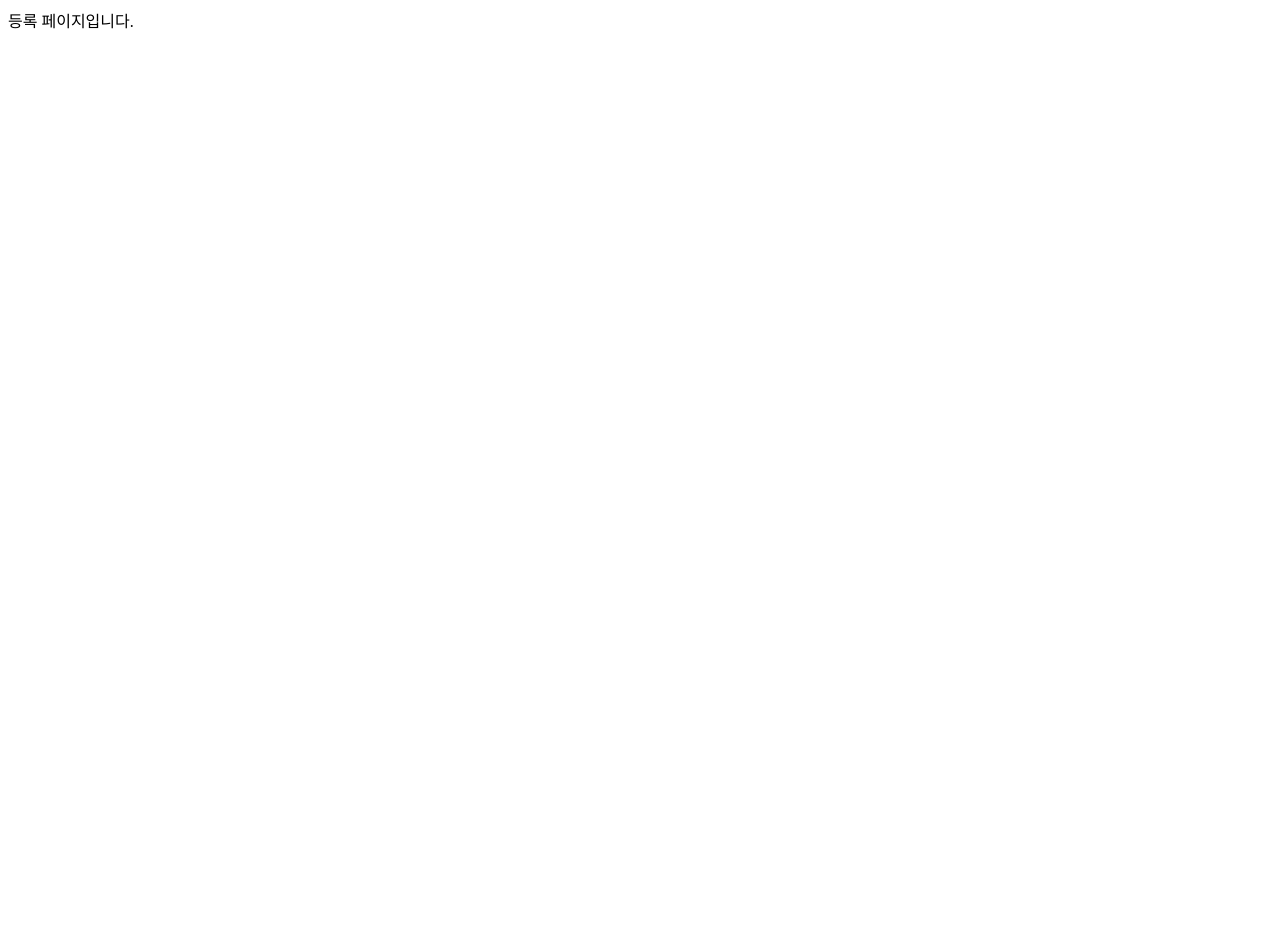
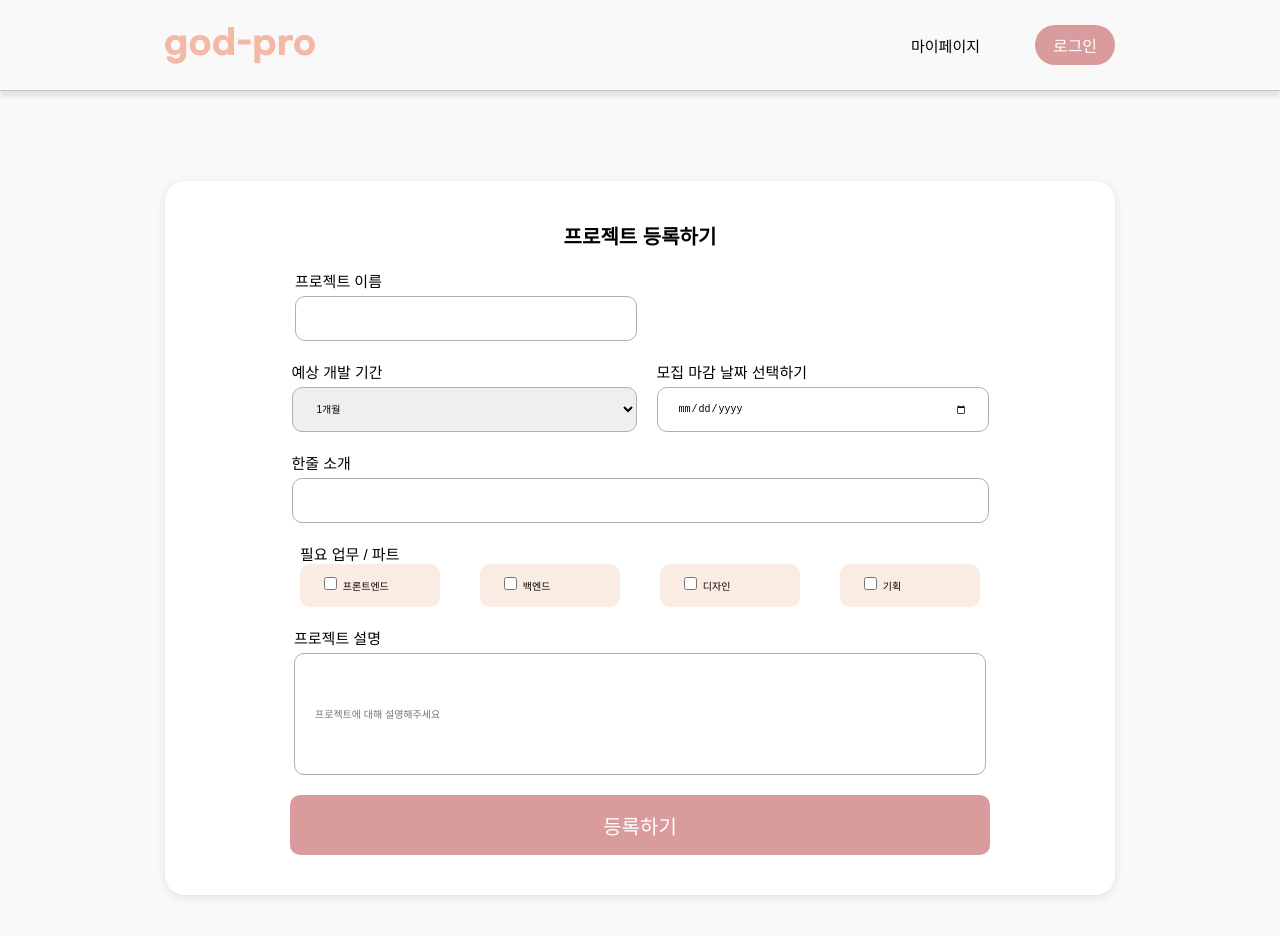
Before and after one commit to jogpfls/GodPro_WEB, a React (Vite) app in the folder god_pro/: page /detailpage/register in a window 1280 px wide. Shown: the top 936 px of the page. Before the commit the page ends 800 px from the top, so only its background shows below. Built offline with nearby package versions, Linux system fonts and the light colour scheme.

Commit message:
feat: 등록 페이지 퍼블리싱

```diff
--- a/god_pro/src/App.jsx
+++ b/god_pro/src/App.jsx
@@ -22,7 +22,7 @@ function App() {
             <Route path="/login" element={<Login />} />
             <Route path="/detailpage/lookup" element={<Lookup />} />
             <Route path="/detailpage/modify" element={<Modify />} />
-            <Route path="/detailpage/Register" element={<Register />} />
+            <Route path="/detailpage/register" element={<Register />} />
             <Route path="/mypage/button2" element={<Button2 />} />
             <Route path="/mypage/modify2" element={<Modify2 />} />
             <Route path="/mypage/profile" element={<Profile />} />
--- /dev/null
+++ b/god_pro/src/pages/DetailPage/Register.css
@@ -0,0 +1,124 @@
+body {
+	font-family: Arial, sans-serif;
+	margin: 0;
+	padding: 0;
+	background-color: #f9f9f9;
+  }
+
+  .entire_wrapper {
+	display: flex;
+	flex-direction: column;
+	align-items: center; /* 가운데 정렬 */
+	gap: 10px;
+  }
+
+  .main_wrapper {
+	width: 950px;
+	align-items: center;
+	font-size: 15px;
+	display: flex;
+	flex-direction: column; /* 세로 방향으로 정렬 */
+	/* padding: 20px; */
+	background-color: #fff;
+	border-radius: 8px;
+	box-shadow: 0 2px 10px rgba(0, 0, 0, 0.1);
+	margin-top: 80px; /* Header와의 간격 */
+	gap: 20px;
+	padding: 40px 0;
+	border-radius: 20px;
+	margin-bottom: 100px;
+  }
+
+  .page_name {
+	margin_top : 10px;
+	font-size: 20px;
+	font-weight: bold;
+  }
+
+  .part_select_wrapper {
+	display: flex;
+	flex-direction: row;
+	gap: 40px;
+  }
+
+  .name_input {
+	cursor: pointer;
+	width: 300px;
+	height: 23px;
+	border: solid 1px #B0B0B0;
+	border-radius: 10px;
+	padding: 10px 20px;
+	font-size: 10px;
+	white-space: nowrap;
+	margin-top: 5px;
+  }
+
+  .month_select {
+	cursor: pointer;
+	width: 345px;
+	height: 45px;
+	border: solid 1px #B0B0B0;
+	border-radius: 10px;
+	padding: 10px 20px;
+	font-size: 10px;
+	white-space: nowrap;
+	margin-top: 5px;
+  }
+
+  .date_input {
+	cursor: pointer;
+	width: 290px;
+	height: 23px;
+	border: solid 1px #B0B0B0;
+	border-radius: 10px;
+	padding: 10px 20px;
+	font-size: 10px;
+	white-space: nowrap;
+	margin-top: 5px;
+  }
+
+  .introduce_input {
+	cursor: pointer;
+	width: 655px;
+	height: 23px;
+	border: solid 1px #B0B0B0;
+	border-radius: 10px;
+	padding: 10px 20px;
+	font-size: 10px;
+	white-space: pre-wrap;
+	margin-top: 5px;
+  }
+
+  .part_select {
+	cursor: pointer;
+	width: 100px;
+	height: 23px;
+	border: none;
+	border-radius: 10px;
+	padding: 10px 20px;
+	font-size: 10px;
+	white-space: nowrap;
+	background-color: #FAECE2;
+  }
+
+  .datail_input {
+	cursor: pointer;
+	width: 650px;
+	height: 100px;
+	border: solid 1px #B0B0B0;
+	border-radius: 10px;
+	padding: 10px 20px;
+	font-size: 10px;
+	white-space: pre-wrap;
+	margin-top: 5px;
+  }
+
+  .date_wrapper {
+	display:flex;
+	flex-direction: row;
+	gap: 20px;
+  }
+
+  .name_input_wrapper{
+	width: 690px;
+  }
--- a/god_pro/src/pages/DetailPage/Register.jsx
+++ b/god_pro/src/pages/DetailPage/Register.jsx
@@ -1,7 +1,64 @@
+import Header from '../../components/Header';
+import './Register.css';
+import Button from '../../components/Button';
+
 const Register = () => {
 	return (
-		<div>
-            등록 페이지입니다.
+		<div className="entire_wrapper">
+			<Header />
+			<div className="whole_wrapper">
+			<div className="main_wrapper">
+				<div className="page_name">프로젝트 등록하기</div>
+				<div className="name_input_wrapper">
+					<div>프로젝트 이름</div>
+					<input type="text" className="name_input"/>
+				</div>
+				<div className="date_wrapper">
+					<div className="month_select_wrapper">
+						<div>예상 개발 기간</div>
+						<select name="" id="" className="month_select">
+							<option value="">1개월</option>
+							<option value="">2개월</option>
+							<option value="">3개월</option>
+							<option value="">4개월</option>
+							<option value="">5개월</option>
+							<option value="">6개월</option>
+							<option value="">7개월</option>
+						</select>
+					</div>
+					<div className="date_input_wrapper">
+						<div>모집 마감 날짜 선택하기</div>
+						<input type="date" className="date_input" />
+					</div>
+				</div>
+				<div className="introduce_input_wrapper">
+					<div>한줄 소개</div>
+					<input type="text" className="introduce_input" />
+				</div>
+				<div className="introduce_input_wrapper">
+					<div>필요 업무 / 파트</div>
+					<div className="part_select_wrapper">
+					 	<div className="part_select">
+               		 		<label htmlFor="frontend"><input type="checkbox" name="frontend" id="frontend" value="meat" /> 프론트엔드</label>
+           				</div>
+            			<div className="part_select">
+        				 	<label htmlFor="backend"><input type="checkbox" name="backend" id="backend" value="backend" /> 백엔드</label>
+        				</div>
+        				<div className="part_select">
+                 			<label htmlFor="design"><input type="checkbox" name="design" id="design" value="design" /> 디자인</label>
+        				</div>
+						<div className="part_select">
+                 			<label htmlFor="pm"><input type="checkbox" name="pm" id="pm" value="pm" /> 기획</label>
+        				</div>
+					</div>
+				</div>
+				<div className="datail_input_wrapper">
+					<div>프로젝트 설명</div>
+					<input type="textarea" placeholder="프로젝트에 대해 설명해주세요" className="datail_input"/>
+				</div>
+				<Button text="등록하기"/>
+			</div>
+			</div>
 		</div>
 	);
 };
```
